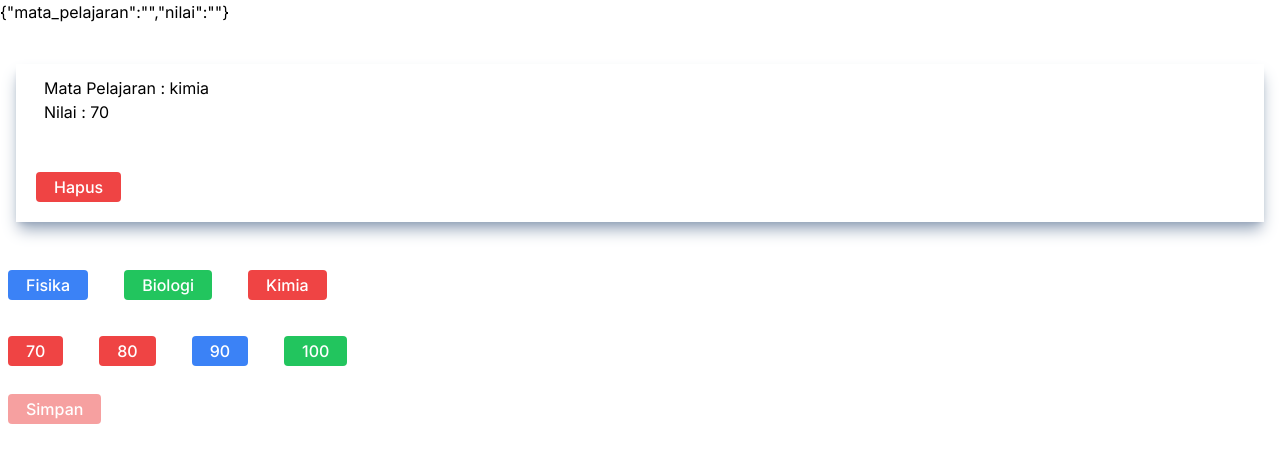
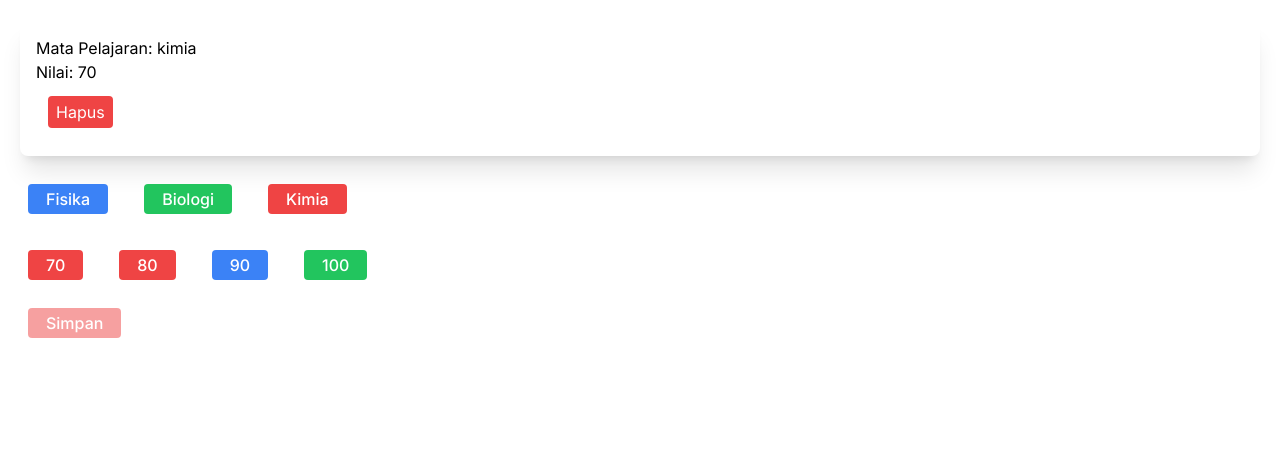
Before and after one commit to Rayyasa/belajar-frontend-nextjs, a Next.js app: page / in a window 1280 px wide. Shown: the top 462 px of the page. Built offline with nearby package versions, Linux system fonts and the light colour scheme.

Commit message:
tugas state

```diff
--- a/app/components/Kartu.tsx
+++ b/app/components/Kartu.tsx
@@ -2,28 +2,27 @@ import { Dispatch, SetStateAction, useState } from "react";
 import Button from "../components/Latihan2";
 import { Hasil } from "../page";
 interface CardProps {
-  mata_pelajaran : string;
+  mata_pelajaran: string;
   nilai: string;
+  onDelete: () => void;
+}
+
+
+
+const Card: React.FC<CardProps> = ({ mata_pelajaran, nilai, onDelete }) => {
+  return (
+    <div className="bg-white shadow-xl rounded-lg p-4">
+      <h5 className="">Mata Pelajaran: {mata_pelajaran}</h5>
+      <h5 className="">Nilai: {nilai}</h5>
+      <div className="px-3 py-3">
+        <button
+          className="px-2 py-1 bg-red-500 text-white rounded"
+          onClick={onDelete}
+        >
+          Delete
+        </button>
+      </div>
+    </div>
+  );
 };
-
-const Card:React.FC<CardProps> = ({
-  mata_pelajaran,
-  nilai,
-}) => {
-  return (
-    <section className="m-4 my-10  shadow-lg shadow-slate-400">
-      <div className="flex flex-col m-4 py-3 px-3">
-        <h1>Mata Pelajaran : {mata_pelajaran}</h1>
-        <p>Nilai : {nilai}</p>
-      </div>
-      <div className="px-3 py-3">
-        <Button
-          title="Hapus"
-          colorSchema="red"
-          variant="solid"
-        />
-      </div>
-    </section>
-  )
-}
 export default Card;
--- a/app/components/Latihan2.tsx
+++ b/app/components/Latihan2.tsx
@@ -8,7 +8,8 @@ interface ButtonProps {
   isDisabled?: boolean;
   variant?: Variant;
   colorSchema: ColorSchema;
-  width? : 24
+  width? : 24;
+  onDelete?: () => void;
 }
 
 function Button({ title, variant = "solid",colorSchema, isDisabled,...props }: ButtonProps & React.ButtonHTMLAttributes<HTMLButtonElement>) {
--- a/app/page.tsx
+++ b/app/page.tsx
@@ -554,10 +554,10 @@ import { data } from "autoprefixer";
 
 // export default Home;
 
-
 export type Hasil = {
-  mata_pelajaran : string;
+  mata_pelajaran: string;
   nilai: string;
+  // onDelete?: () => void;
 };
 
 const Home = () => {
@@ -572,20 +572,34 @@ const Home = () => {
       nilai: "70",
     },
   ]);
+  const deleteCard = (index: number) => {
+    setPelajaran(prevPelajaran => {
+      const updatedPelajaran = [...prevPelajaran];
+      updatedPelajaran.splice(index, 1);
+      return updatedPelajaran;
+    });
+  };
 
   return (
-    <main className="space-y-5">
+    <main className="space-y-5 m-5">
       {/* <h1>Latihan</h1> */}
-      {JSON.stringify(data)}
+      {/* {JSON.stringify(data)} */}
       {/* <Card mata_pelajaran="Matematika" nilai={90} /> */}
 
       {pelajaran.map((item, i) => {
         return (
-          <Kartu
-            mata_pelajaran={item.mata_pelajaran}
-            nilai={item.nilai}
-            key={i}
-          />
+          <div key={i} className="bg-white shadow-xl rounded-lg p-4">
+            <h5 className="">Mata Pelajaran: {item.mata_pelajaran}</h5>
+            <h5 className="">Nilai: {item.nilai}</h5>
+            <div className="px-3 py-3">
+              <button
+                className="px-2 py-1 bg-red-500 text-white rounded"
+                onClick={() => deleteCard(i)}
+              >
+                Hapus
+              </button>
+            </div>
+          </div>
         );
       })}
 
@@ -594,7 +608,7 @@ const Home = () => {
           title="Fisika"
           variant="solid"
           colorSchema="blue"
-          isDisabled={data.mata_pelajaran=== "fisika"}
+          isDisabled={data.mata_pelajaran === "fisika"}
           onClick={() => {
             setData((prev) => {
               return {
@@ -717,8 +731,7 @@ const Home = () => {
           });
         }}
       />
-
-</main>
-  )
-}
+    </main>
+  );
+};
 export default Home;
```
